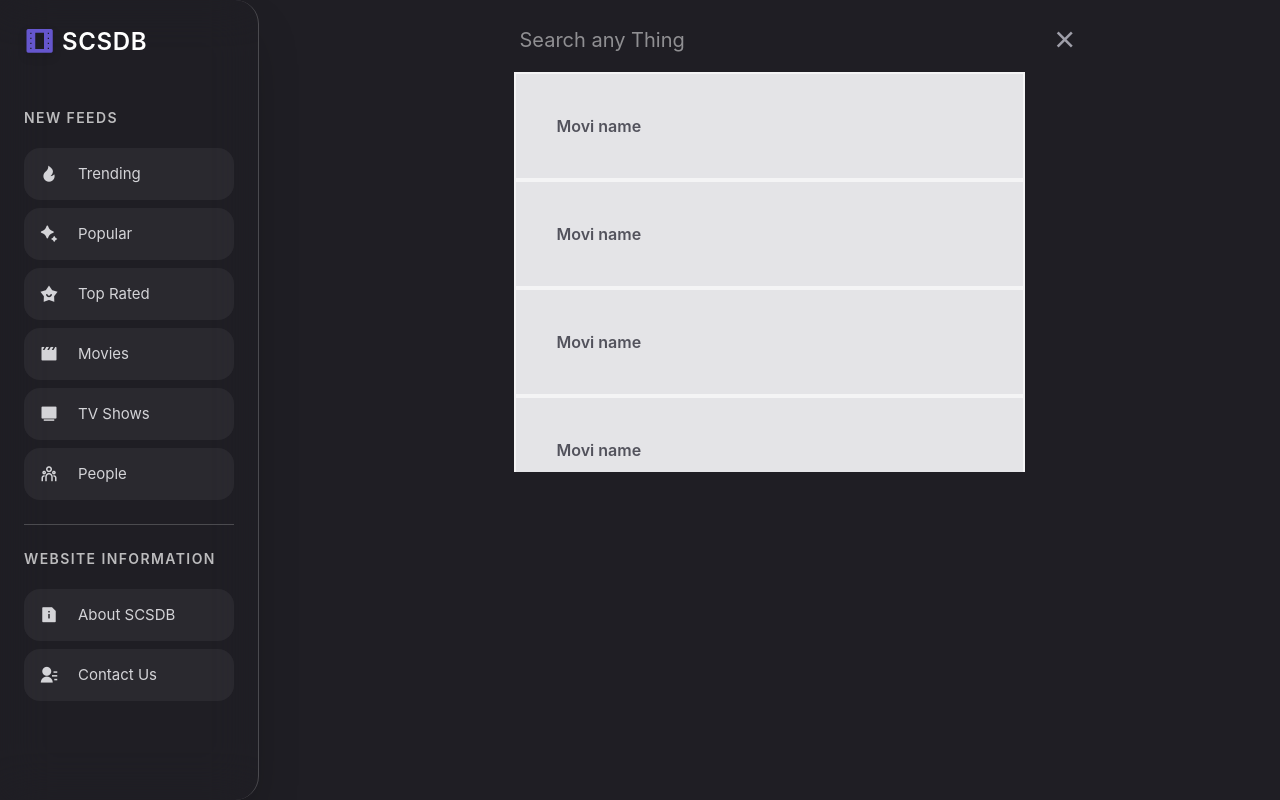
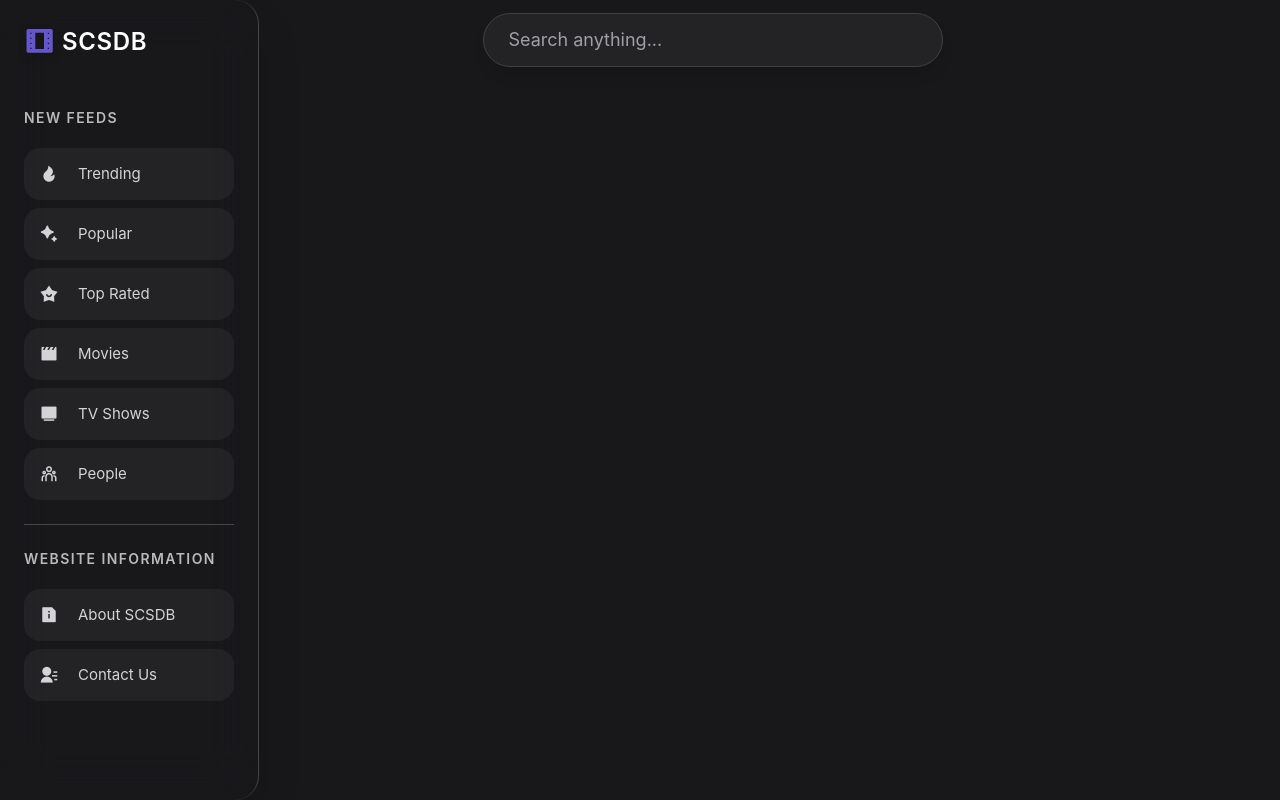
Before and after one commit to Om101101/Cinema-finder, a React (Vite) app: page / in a window 1280 px wide. Built offline with nearby package versions, Linux system fonts and the light colour scheme; some icons are missing.

Commit message:
completed  top nav bar

```diff
--- a/src/components/Home.jsx
+++ b/src/components/Home.jsx
@@ -6,9 +6,11 @@ function Home() {
   document.title = "SCSD| Homepage";
   return (
     <>
-      <Sidenav />
-      <div className="w-[80%] h-full">
-        <Topnav />
+      <div className="flex w-full h-screen bg-zinc-900">
+        <Sidenav />
+        <div className="w-[80%] h-full overflow-hidden">
+          <Topnav />
+        </div>
       </div>
     </>
   );
--- a/src/components/templates/Topnav.jsx
+++ b/src/components/templates/Topnav.jsx
@@ -2,51 +2,66 @@ import React, { useState } from "react";
 import { Link } from "react-router-dom";
 
 function Topnav() {
-  const [query, setquery]= useState("")
+  const [query, setquery] = useState("");
+  console.log(query);
+
   return (
-    <div className="w-full h-[10vh] relative  flex justify-center items-center ">
-      <i class="text-3xl text-zinc-400 ri-search-ai-line"></i>
+    <div className="w-full h-[10vh] relative flex justify-start items-center ml-[20%] overflow-visible">
+      {/* Search Icon */}
+      <i className="text-2xl text-zinc-400 hover:text-white transition-all duration-300 hover:scale-110 ri-search-ai-line"></i>
+
+      {/* Input */}
       <input
-      onChange={()=> setquery(e.target.value)}
-        className="w-[50%] mx-10 p-5 text-xl outline-none border-none text-white "
+        onChange={(e) => setquery(e.target.value)}
+        value={query}
+        className="w-[45%] mx-5 px-6 py-3 text-lg rounded-full
+        bg-zinc-800/80 backdrop-blur-md text-white placeholder:text-zinc-400
+        outline-none border border-zinc-700
+        focus:border-blue-500 focus:ring-2 focus:ring-blue-500/40
+        transition-all duration-300 shadow-lg focus:scale-[1.02]"
         type="text"
-        placeholder="Search any Thing "
+        placeholder="Search anything..."
       />
-      <i class="text-3xl text-zinc-400 ri-close-line"></i>
 
-      <div className="absolute  w-[50%] h-[50vh] bg-zinc-200 top-[90%] overflow-auto">
-        <Link className="inline-block font-semibold hover:text-black  hover:bg-zinc-300 duration-300 text-zinc-600 w-[100%] p-10 flex justify-start  items-center border-2 border-zinc-100">
-          <img src="" alt="" />
-          <span>Movi name </span>
-        </Link>
-        <Link className="inline-block font-semibold hover:text-black  hover:bg-zinc-300 duration-300 text-zinc-600 w-[100%] p-10 flex justify-start  items-center border-2 border-zinc-100">
-          <img src="" alt="" />
-          <span>Movi name </span>
-        </Link>
-        <Link className="inline-block font-semibold hover:text-black  hover:bg-zinc-300 duration-300 text-zinc-600 w-[100%] p-10 flex justify-start  items-center border-2 border-zinc-100">
-          <img src="" alt="" />
-          <span>Movi name </span>
-        </Link>
-        <Link className="inline-block font-semibold hover:text-black  hover:bg-zinc-300 duration-300 text-zinc-600 w-[100%] p-10 flex justify-start  items-center border-2 border-zinc-100">
-          <img src="" alt="" />
-          <span>Movi name </span>
-        </Link>
-        <Link className="inline-block font-semibold hover:text-black  hover:bg-zinc-300 duration-300 text-zinc-600 w-[100%] p-10 flex justify-start  items-center border-2 border-zinc-100">
-          <img src="" alt="" />
-          <span>Movi name </span>
-        </Link>
-        <Link className="inline-block font-semibold hover:text-black  hover:bg-zinc-300 duration-300 text-zinc-600 w-[100%] p-10 flex justify-start  items-center border-2 border-zinc-100">
-          <img src="" alt="" />
-          <span>Movi name </span>
-        </Link>
-        <Link className="inline-block font-semibold hover:text-black  hover:bg-zinc-300 duration-300 text-zinc-600 w-[100%] p-10 flex justify-start  items-center border-2 border-zinc-100">
-          <img src="" alt="" />
-          <span>Movi name </span>
-        </Link>
-        <Link className="inline-block font-semibold hover:text-black  hover:bg-zinc-300 duration-300 text-zinc-600 w-[100%] p-10 flex justify-start  items-center border-2 border-zinc-100">
-          <img src="" alt="" />
-          <span>Movi name </span>
-        </Link>
+      {/* Close Icon */}
+      {query.length > 0 && (
+        <i
+          onClick={() => setquery("")}
+          className="text-2xl text-zinc-400 hover:text-red-400 cursor-pointer
+          transition-all duration-300 hover:rotate-90 hover:scale-110 ri-close-line"
+        ></i>
+      )}
+
+      {/* Dropdown */}
+      <div
+        className={`absolute w-[45%] max-h-[50vh]
+        bg-zinc-900/90 backdrop-blur-xl
+        top-[115%] left-[3%]
+        overflow-y-auto overscroll-contain
+        rounded-2xl shadow-[0_10px_40px_rgba(0,0,0,0.6)]
+        border border-zinc-700/50
+        transition-all duration-300 origin-top z-50
+        ${
+          query.length > 0
+            ? "opacity-100 scale-100 translate-y-0"
+            : "opacity-0 scale-95 -translate-y-2 pointer-events-none"
+        }`}
+      >
+        {/* Item */}
+        {/* <Link
+          className="group flex items-center gap-4 px-5 py-3 text-zinc-300
+        hover:bg-zinc-800/70 hover:text-white
+        transition-all duration-300 border-b border-zinc-800"
+        >
+          <img
+            className="w-12 h-14 object-cover rounded-md
+            group-hover:scale-105 transition duration-300"
+            src="https://via.placeholder.com/50"
+            alt=""
+          />
+
+          <span className="text-sm font-medium tracking-wide">Movie Name</span>
+        </Link> */}
       </div>
     </div>
   );
```
